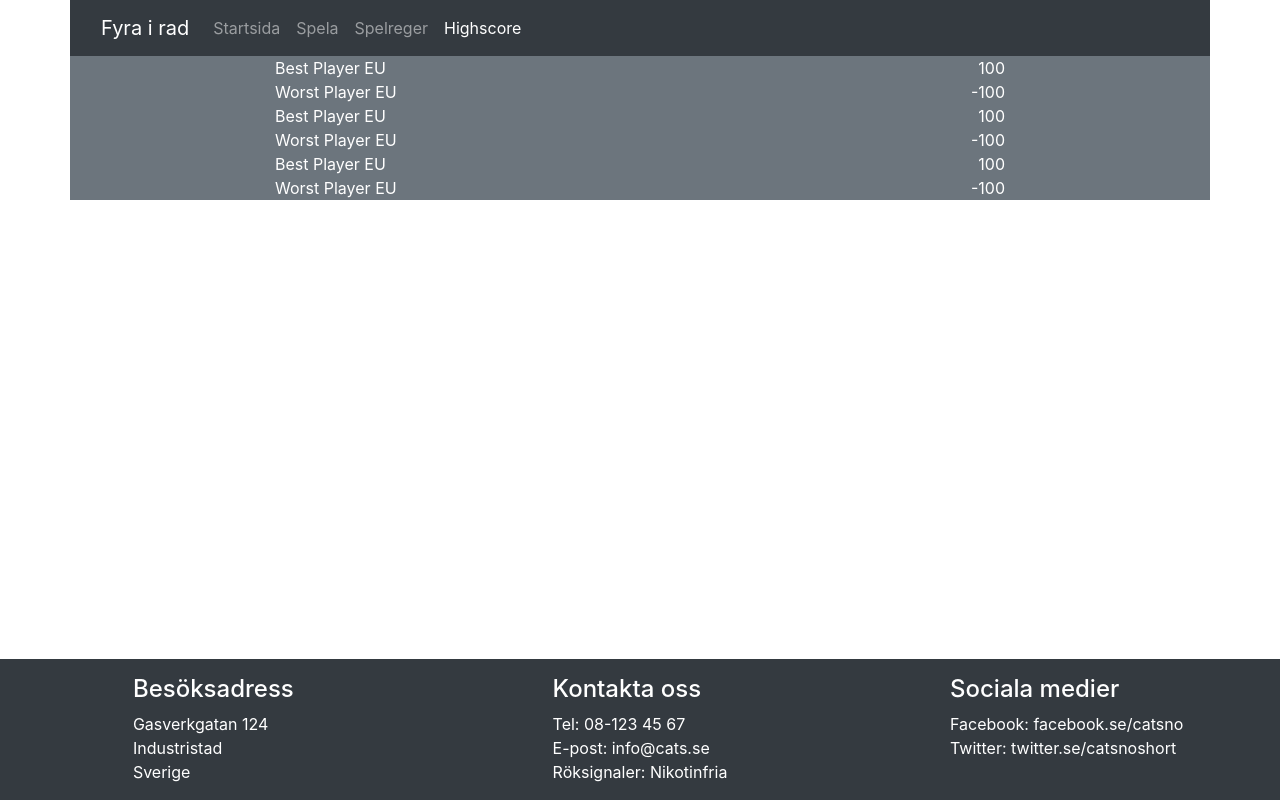
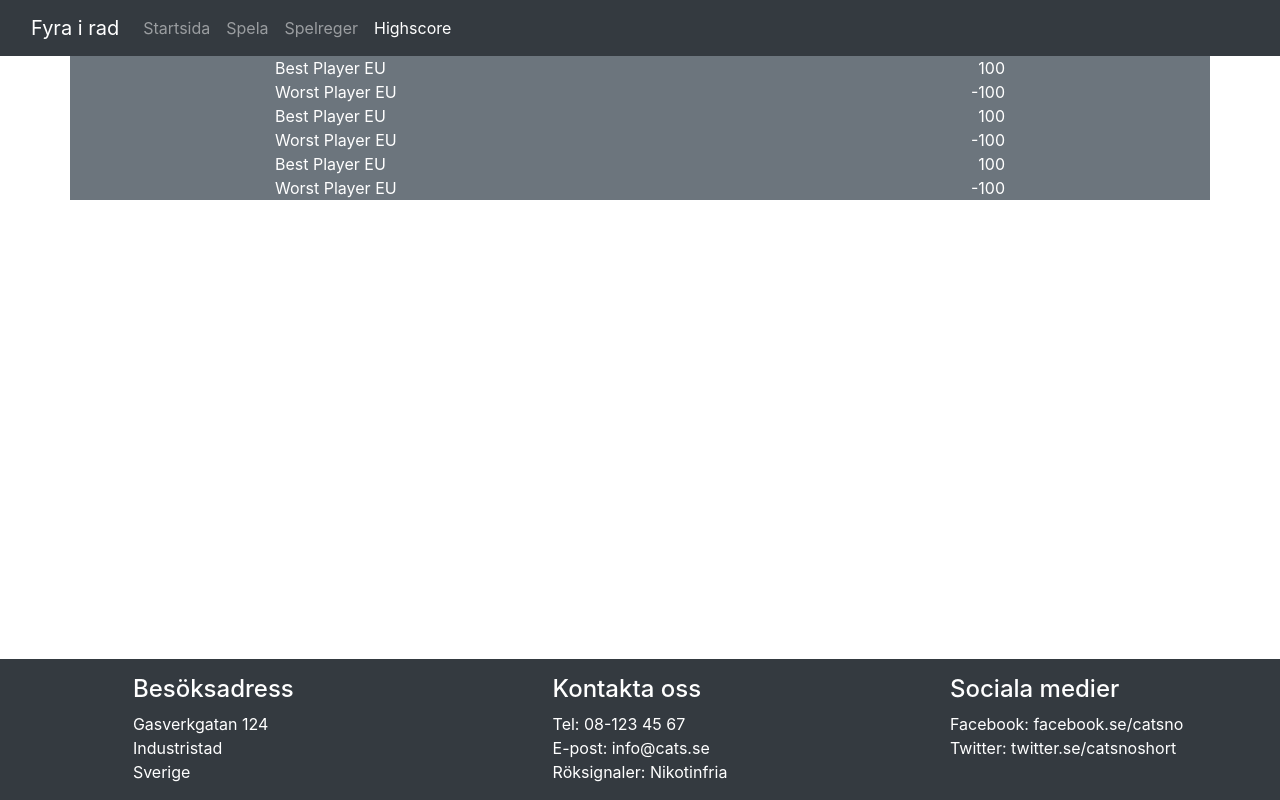
Before and after one commit to itsSio/FyraiRad, a plain HTML site: page Highscore.html in a window 1280 px wide. Drawn offline with Linux system fonts and the light colour scheme; a script that the page names is missing.

Commit message:
Made navbar container-fluid.

```diff
--- a/Highscore.html
+++ b/Highscore.html
@@ -10,7 +10,7 @@
     <link rel="stylesheet" href="css/main.css">
 
   <body>
-    <header class="container bg-dark">
+    <header class="container-fluid bg-dark">
       <div class="row">
         <div class="col-12">
           <nav class="navbar navbar-expand-lg navbar-dark bg-dark">
```
Also changed, not shown: index.html (+1 -1 lines), spela.html (+1 -1 lines), spelregler.html (+1 -1 lines).
